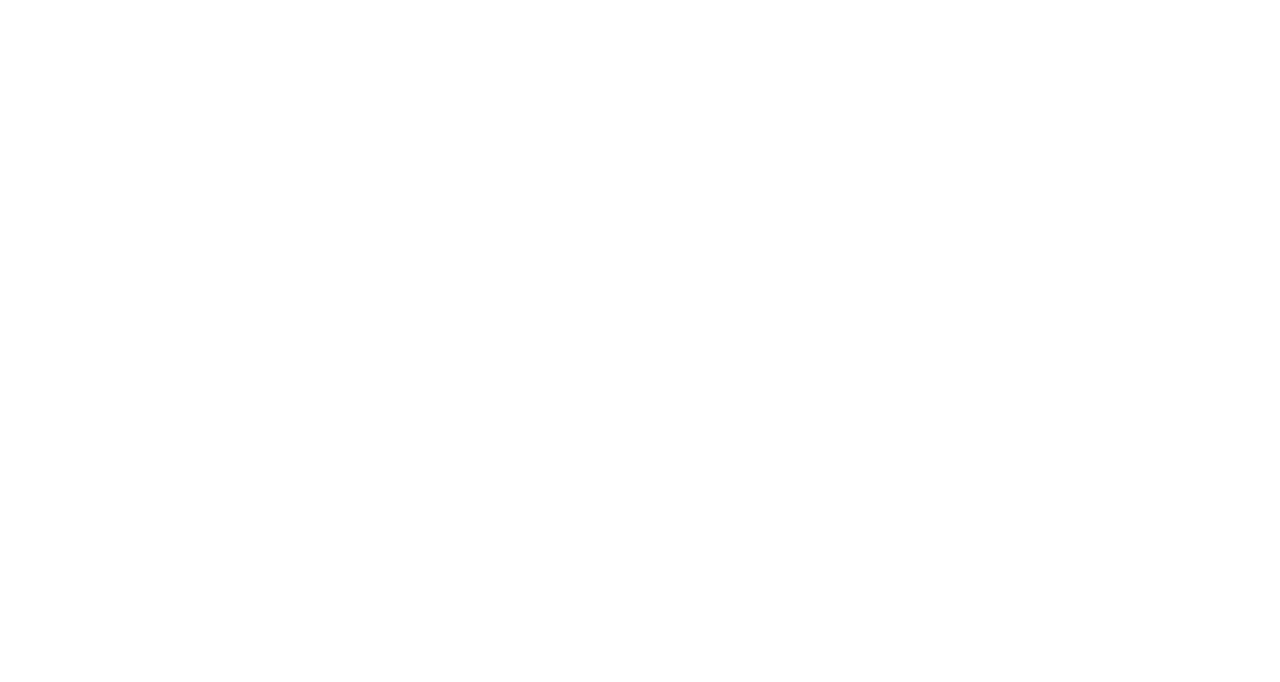
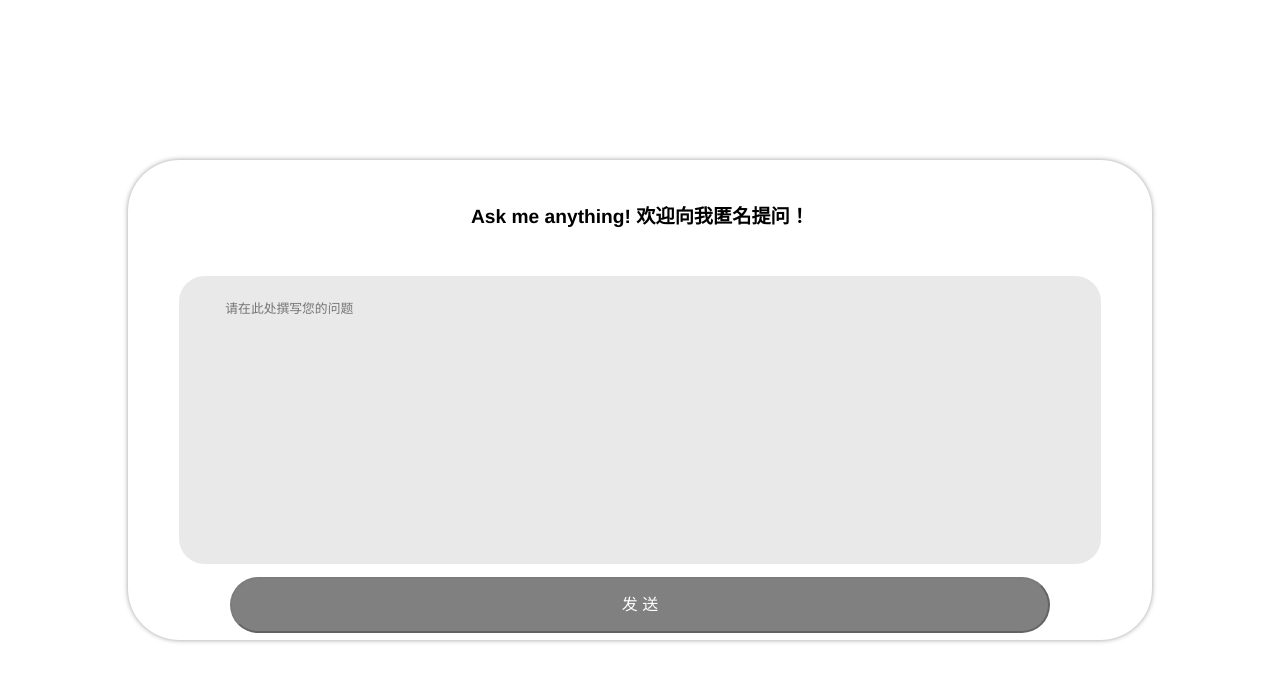
Before and after one commit to Thungghuan/tape, a Vue app: page /ask in a window 1280 px wide. Before the commit this address had no page. Shown: the top 682 px of the page. Built offline with nearby package versions, Linux system fonts and the light colour scheme.

Commit message:
feat: add ask question page

```diff
--- a/src/App.vue
+++ b/src/App.vue
@@ -1,8 +1,4 @@
 <template>
-  <!-- <div id="nav"> -->
-  <!-- <router-link to="/">Home</router-link> | -->
-  <!-- <router-link to="/about">About</router-link> -->
-  <!-- </div> -->
   <router-view />
 </template>
 
--- a/src/router/index.js
+++ b/src/router/index.js
@@ -1,11 +1,17 @@
 import { createRouter, createWebHistory } from "vue-router";
-import Home from "../views/Home.vue";
+import Home from "../views/home/Home.vue";
+import Ask from "../views/ask/Ask.vue";
 
 const routes = [
   {
     path: "/",
     name: "Home",
     component: Home
+  },
+  {
+    path: "/ask",
+    name: "Ask",
+    component: Ask
   },
   {
     path: "/about",
--- /dev/null
+++ b/src/views/ask/Ask.vue
@@ -0,0 +1,103 @@
+<template>
+  <div class="wrapper">
+    <div class="ask-window">
+      <div class="ask-title">
+        <div>Ask me anything! 欢迎向我匿名提问！</div>
+      </div>
+      <div class="question-input">
+        <textarea
+          placeholder="请在此处撰写您的问题"
+          v-model="question"
+        ></textarea>
+      </div>
+      <button
+        class="post-btn"
+        :disabled="!question.length"
+        @click="postQuestion"
+      >
+        发 送
+      </button>
+    </div>
+  </div>
+</template>
+
+<script>
+export default {
+  data() {
+    return {
+      question: ""
+    };
+  },
+  methods: {
+    postQuestion() {
+      this.$router.push("/");
+    }
+  }
+};
+</script>
+
+<style>
+.wrapper {
+  height: 100vh;
+  display: flex;
+  justify-content: center;
+  align-items: center;
+}
+.ask-window {
+  width: 80vw;
+  height: 60vh;
+  border-radius: 4vw;
+  box-shadow: 0 0 5px #9c9c9c;
+  margin: 0 auto;
+  background-color: #ffffff;
+  display: flex;
+  flex-direction: column;
+  justify-content: space-around;
+  align-items: center;
+}
+.ask-title {
+  width: 80%;
+  height: 20%;
+  font-size: 1.2em;
+  font-weight: 600;
+  color: #000000;
+  display: flex;
+  flex-direction: column;
+  justify-content: space-around;
+  align-items: center;
+}
+.question-input {
+  width: 90%;
+  height: 60%;
+  display: flex;
+  justify-content: center;
+  align-items: center;
+  margin: 0 auto;
+  background-color: #e9e9e9;
+  border-radius: 2vw;
+}
+.question-input textarea {
+  width: 90%;
+  height: 85%;
+  outline: none;
+  border: none;
+  resize: none;
+  background-color: transparent;
+  font-size: 0.8em;
+  font-family: "黑体";
+}
+.post-btn {
+  width: 80%;
+  height: 7vh;
+  background-color: #000000;
+  border-radius: 3.5vh;
+  color: #ffffff;
+  font-size: 1em;
+  line-height: 5vh;
+  cursor: pointer;
+  user-select: none;
+}
+.post-btn[disabled] {
+  background-color: #808080;
+}
+</style>
--- a/src/views/Home.vue
+++ b/src/views/home/Home.vue
@@ -5,7 +5,7 @@
     />
   </div>
   <div id="wrapper">
-    <ask-wrapper />
+    <ask-wrapper @click="pushAskRoute"></ask-wrapper>
     <question-wrapper />
   </div>
 </template>
@@ -20,6 +20,11 @@
   components: {
     AskWrapper,
     QuestionWrapper
+  },
+  methods: {
+    pushAskRoute() {
+      this.$router.push("/ask");
+    }
   }
 };
 </script>
```
